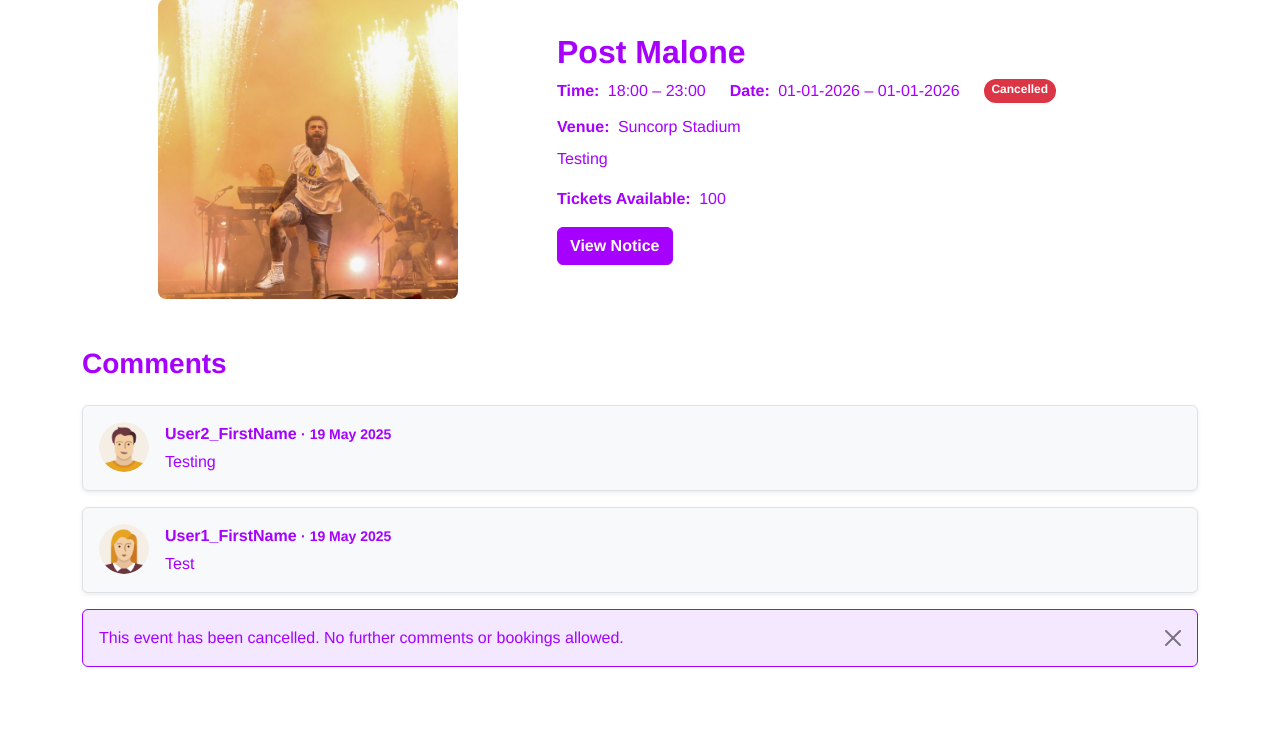
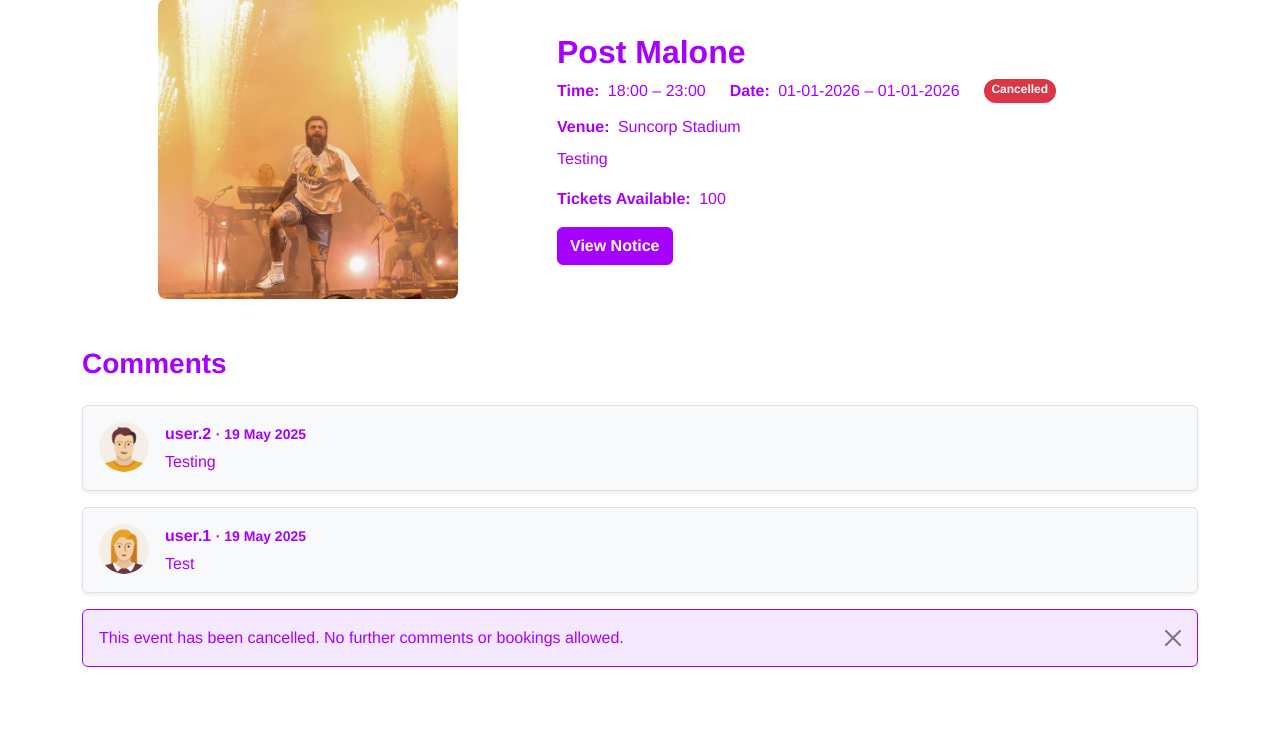
Before and after one commit to sherbacodes/IAB207_A3, a Flask app: page /event/1 in a window 1280 px wide. Shown: the part 121-853 px from the top of the page. Run offline with Flask 3, Linux system fonts and the light colour scheme; some libraries are stand-ins or nearby versions.

Commit message:
Made comments show usernames instead of first names

```diff
--- a/website/templates/experiences/show.html
+++ b/website/templates/experiences/show.html
@@ -78,7 +78,7 @@
         <img src="{{ url_for('static', filename=comment.user.profile_image) }}" alt="User Avatar" class="rounded-circle me-3" style="width: 50px; height: 50px;">
         <div>
           <div class="fw-bold mb-1">
-            {{ comment.user.first_name }} <small class="text-muted">· {{ comment.date.strftime('%d %b %Y') }}</small>
+            {{ comment.user.username }} <small class="text-muted">· {{ comment.date.strftime('%d %b %Y') }}</small>
           </div>
           <p class="mb-0">{{ comment.content }}</p>
         </div>
```
